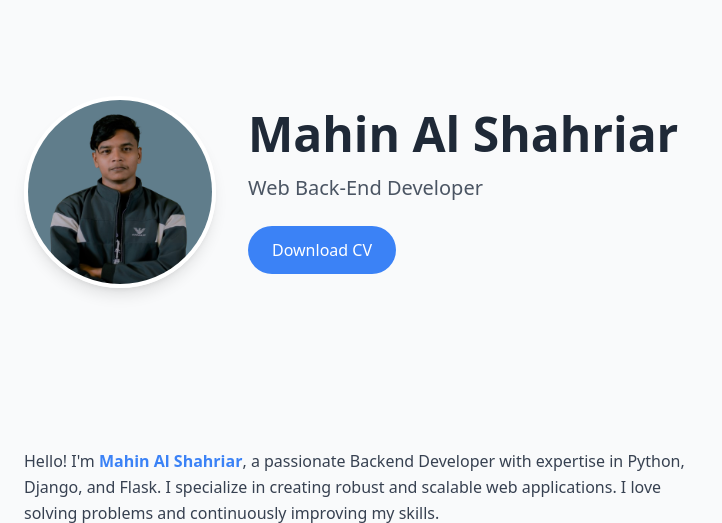
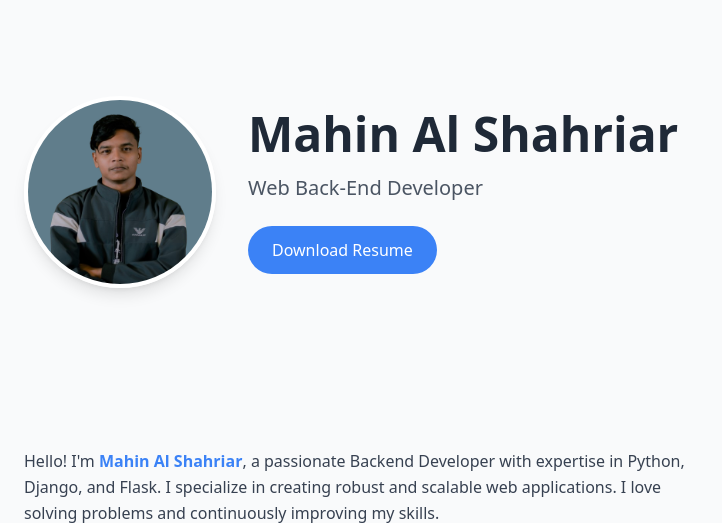
Before and after one commit to MahinShahriar/MahinVerse, a Django app: page / in a window 1280 px wide. Shown: the part 64-587 px from the top of the page, without its empty margins (0-722 px from the left). Run offline with Django 5.2, Linux system fonts and the light colour scheme; data that the repository does not hold is empty; some libraries are stand-ins or nearby versions.

Commit message:
resume added

```diff
--- a/theme/templates/base.html
+++ b/theme/templates/base.html
@@ -142,8 +142,9 @@
                     <h1 class="text-4xl md:text-5xl font-bold text-gray-800 dark:text-white mb-4">Mahin Al Shahriar</h1>
                     <p class="text-xl text-gray-600 dark:text-gray-300 mb-6">Web Back-End Developer</p>
                     <div class="flex gap-4">
+                        <a href="{% static '/download/Mahin_Resume.pdf' %}" download>
                         <button class="bg-blue-500 hover:bg-blue-600 text-white px-6 py-3 rounded-full transition-colors">
-                            Download CV
+                            Download Resume
                         </button>
                     </div>
                 </div>
```
Also changed, not shown: 1 other file.
